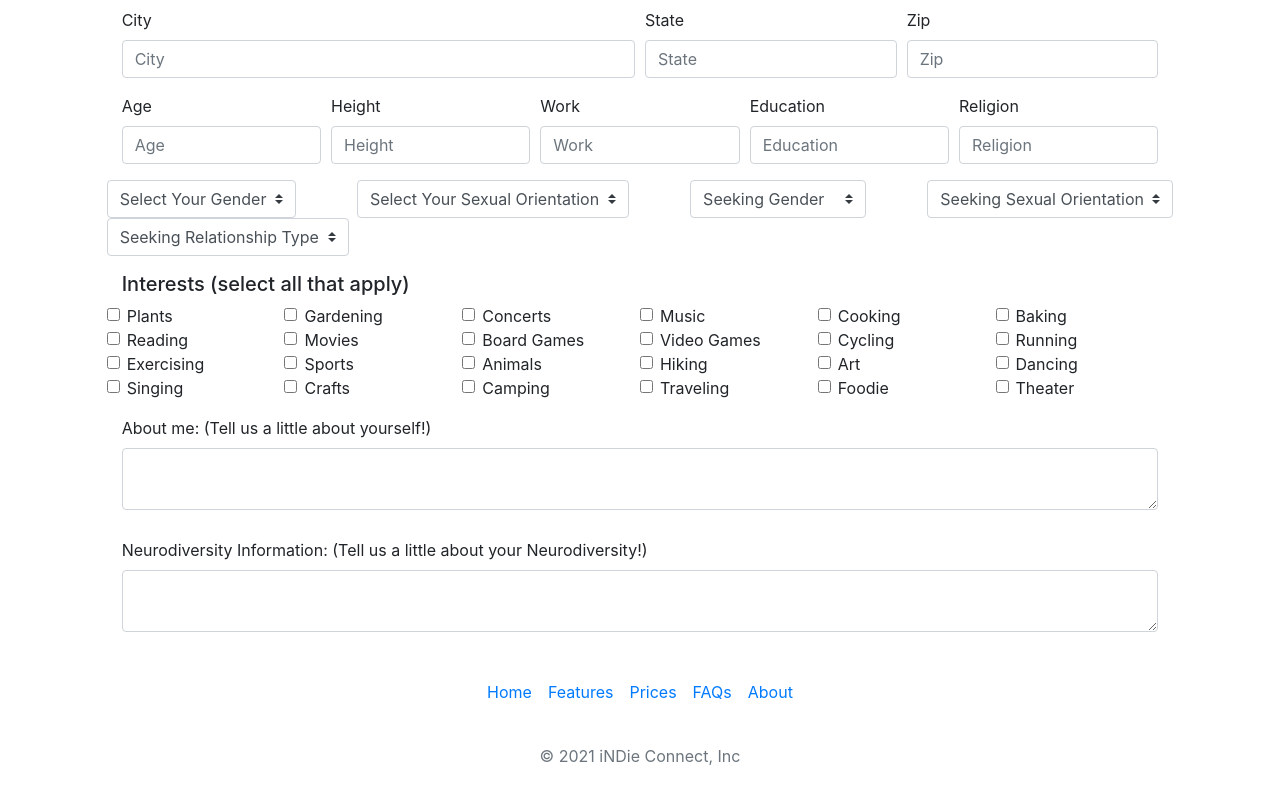
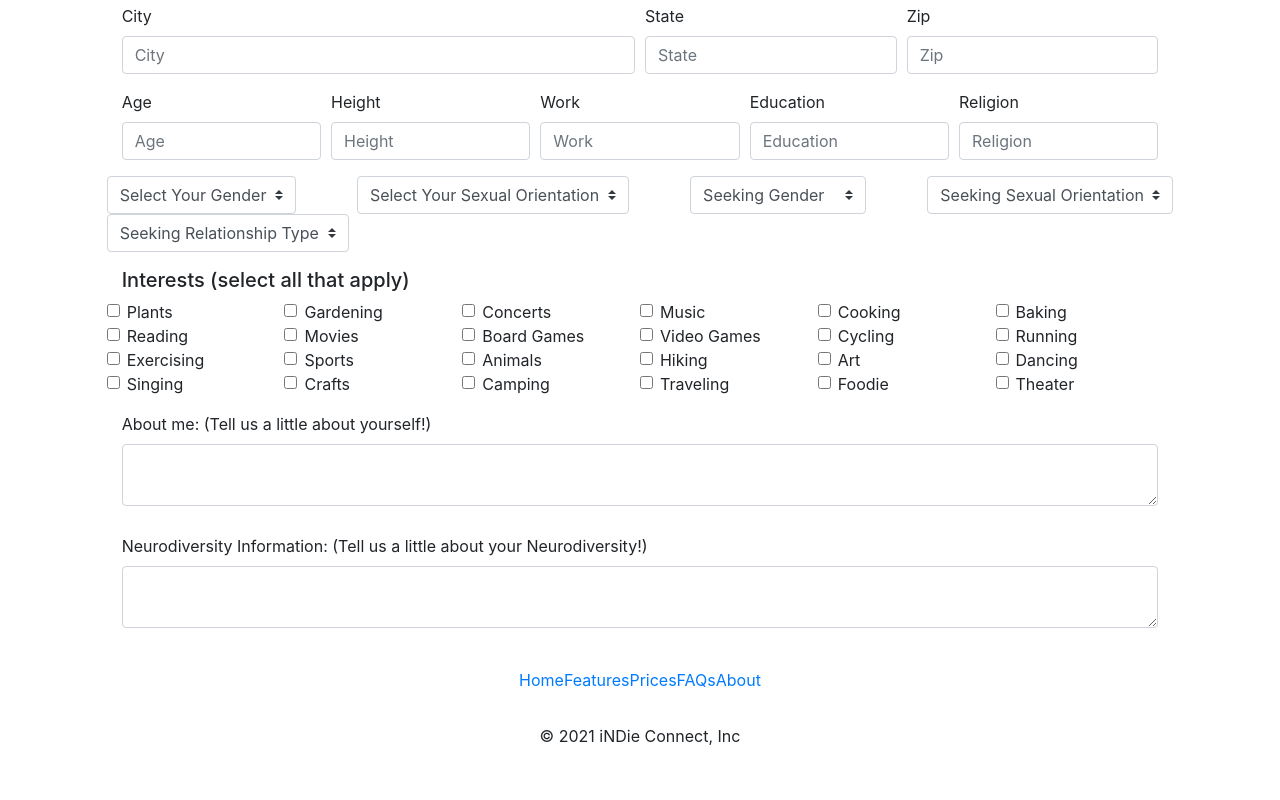
Before and after one commit to ArthurTriantos/Final-Project-IB, a React app: page /edit in a window 1280 px wide. Shown: the part 687-1487 px from the top of the page. Built offline with nearby package versions, Linux system fonts and the light colour scheme.

Commit message:
css commit

```diff
--- a/src/client/Pages/HomePage.tsx
+++ b/src/client/Pages/HomePage.tsx
@@ -74,7 +74,7 @@ const HomePage = () => {
               src="https://www.business.com/images/content/5dc/b51ec5a215e357b8b4572/1500-0-"
               alt="Card image cap"
             />
-            <div className="card-body text-center d-flex flex-wrap justify-content-evenly ">
+            <div className="card-body text-center d-flex flex-wrap justify-content-center align-items-center ">
               <h5 className="home-card-title">How It Works</h5>
               <p className="card-text d-flex align-items-center">
                 Simply create your new profile and watch the magic unfold! Each
@@ -92,7 +92,7 @@ const HomePage = () => {
               src="https://thumbs.dreamstime.com/b/happy-friendly-people-keeping-hands-near-heart-collage-positive-young-casual-clothes-smiling-expressing-love-211447642.jpg"
               alt="Card image cap"
             />
-            <div className="card-body text-center d-flex flex-wrap justify-content-evenly ">
+            <div className="card-body text-center d-flex flex-wrap justify-content-center align-items-center ">
               <h5 className="home-card-title">Not Just A Dating Site</h5>
               <p className="card-text d-flex align-items-center">
                 iNDie isnt just another dating site, its a kinship site! Kinship
@@ -108,13 +108,12 @@ const HomePage = () => {
 
         <div className="container">
           <footer className="py-3 my-4">
-            <ul className="nav justify-content-center  pb-3 mb-3 footer-stuff">
+            <ul className="nav footer-nav justify-content-center  pb-3 mb-3">
               {footer.map((footer, index) => (
-                <PageFooter footer={footer} key = {index} />
+                <PageFooter footer={footer} key={index} />
               ))}
             </ul>
-            <p className="text-center
-            ">© 2021 iNDie Connect, Inc</p>
+            <p className="text-center">© 2021 iNDie Connect, Inc</p>
           </footer>
         </div>
       </div>
--- a/src/client/Pages/Profile.tsx
+++ b/src/client/Pages/Profile.tsx
@@ -53,7 +53,7 @@ const Profile = () => {
             <form>
               <div className="form-row">
                 {basicInfo.map((basicInfo, index) => (
-                  <BasicInfo basicInfo={basicInfo} key = {index} />
+                  <BasicInfo basicInfo={basicInfo} key={index} />
                 ))}
               </div>
 
@@ -79,14 +79,12 @@ const Profile = () => {
 
               <div className="container">
                 <footer className="py-3 my-4">
-                  <ul className="nav justify-content-center pb-3 mb-3">
+                  <ul className="nav footer-nav justify-content-center pb-3 mb-3">
                     {footer.map((footer, index) => (
-                      <PageFooter footer={footer} key = {index} />
+                      <PageFooter footer={footer} key={index} />
                     ))}
                   </ul>
-                  <p className="text-center text-muted">
-                    © 2021 iNDie Connect, Inc
-                  </p>
+                  <p className="text-center">© 2021 iNDie Connect, Inc</p>
                 </footer>
               </div>
             </form>
--- a/src/client/Pages/ProfileEdit.tsx
+++ b/src/client/Pages/ProfileEdit.tsx
@@ -289,7 +289,7 @@ const ProfileEdit = () => {
               </h5>
               <div className="checkbox-container row">
                 {interests.map((interest, index) => (
-                  <InterestCheck interest={interest} key = {index} />
+                  <InterestCheck interest={interest} key={index} />
                 ))}
               </div>
 
@@ -322,14 +322,12 @@ const ProfileEdit = () => {
 
               <div className="container">
                 <footer className="py-3 my-4">
-                  <ul className="nav justify-content-center  pb-3 mb-3">
+                  <ul className="nav footer-nav justify-content-center  pb-3 mb-3">
                     {footer.map((footer, index) => (
-                      <PageFooter footer={footer} key = {index} />
+                      <PageFooter footer={footer} key={index} />
                     ))}
                   </ul>
-                  <p className="text-center text-muted">
-                    © 2021 iNDie Connect, Inc
-                  </p>
+                  <p className="text-center">© 2021 iNDie Connect, Inc</p>
                 </footer>
               </div>
             </form>
--- a/src/client/components/PageFooter.tsx
+++ b/src/client/components/PageFooter.tsx
@@ -4,7 +4,7 @@ const PageFooter = (props: { footer: string }) => {
   return (
 
         <li className="nav-item">
-          <a href="#" className="nav-link px-2">
+          <a href="#" className="nav footer-nav">
             {props.footer}
           </a>
         </li>
--- a/src/client/scss/app.scss
+++ b/src/client/scss/app.scss
@@ -4,9 +4,10 @@ $theme-colors: (
 
   // Universal
 
-  .nav {
+  .footer-nav {
     color: black;
     border-bottom: 1px solid black !important;
+    margin-left: 3rem;
   }
 
 
```
